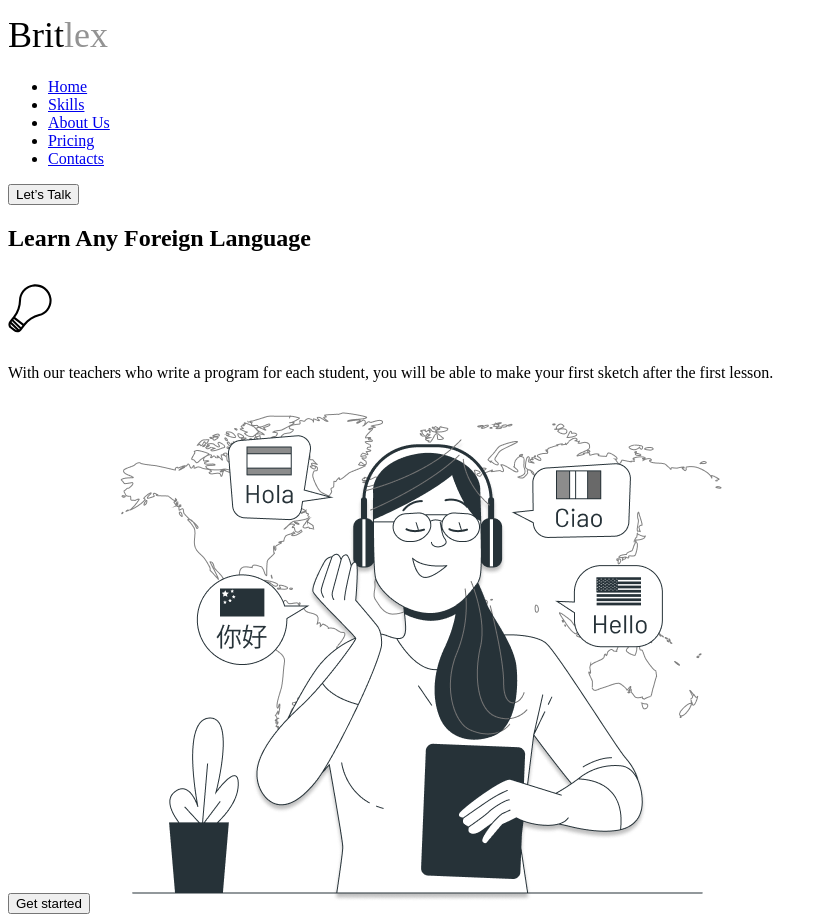
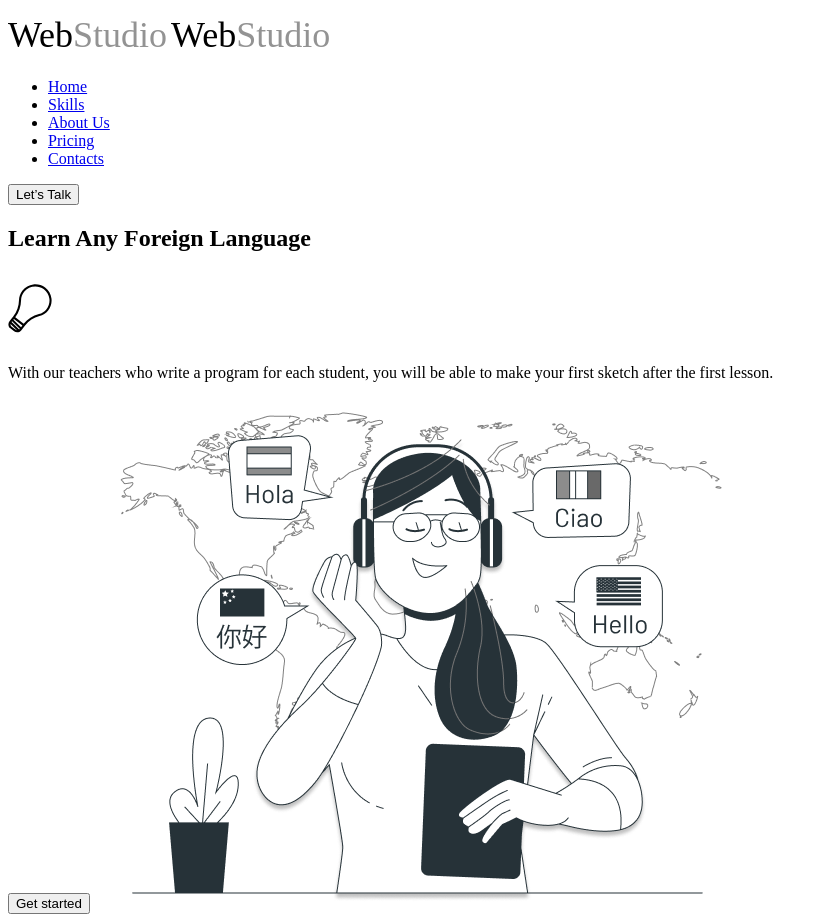
Before and after one commit to Nikolaus-B/Tutiorial, a plain HTML site: page index.html in a window 1280 px wide. Shown: the top 917 px of the page, without its empty margins (0-824 px from the left). Drawn offline with Linux system fonts and the light colour scheme.

Commit message:
css+logo

```diff
--- a/css/style.css
+++ b/css/style.css
@@ -1,18 +1,24 @@
-.header-logo {
+.main-logo {
   font-size: 36px;
   line-height: 54px;
   text-decoration: none;
 
   color: #000000;
 }
-.second-logo {
-  color: #939393;
-}
 
 .header-logo:focus,
 .header-logo:hover {
   color: aquamarine;
 }
+
+.second-logo {
+  font-size: 36px;
+  line-height: 54px;
+  text-decoration: none;
+
+  color: #939393;
+}
+
 .second-logo:hover,
 .second-logo:focus {
   color: aquamarine;
--- a/index.html
+++ b/index.html
@@ -9,8 +9,11 @@
   </head>
   <body>
     <header>
-      <a href="./index.html" class="header-logo"
-        >Brit<span class="second-logo">lex</span></a
+      <a href="./index.html" class="main-logo"
+        >Web<span class="second-logo">Studio</span></a
+      >
+      <a href="./index.html" class="main-logo link">
+        Web<span class="second-logo">Studio</span></a
       >
       <nav>
         <ul>
```
